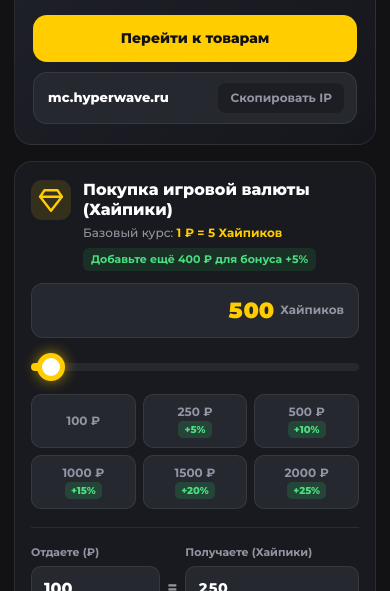
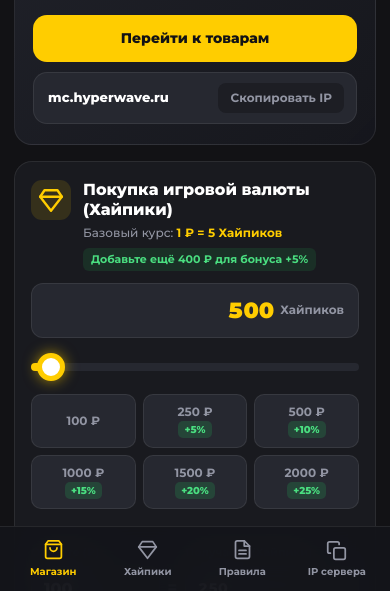
Before and after one commit to crys1s-tmp/hyper-wave, a plain HTML site: page index.html in a window 390 px wide. Shown: the part 253-844 px from the top of the page. Drawn offline with Linux system fonts and the light colour scheme; a script that the page names is missing.

Commit message:
Update index.html

```diff
--- a/index.html
+++ b/index.html
@@ -315,6 +315,38 @@
         <div class="cat-splash-title" id="cat-splash-title">Все товары</div>
     </div>
 </div>
-
+<nav class="mobile-tabbar" aria-label="Мобильная навигация">
+    <a href="#shop" class="tabbar-item active" data-tab="shop">
+        <svg viewBox="0 0 24 24" fill="none" stroke="currentColor" stroke-width="2" stroke-linecap="round" stroke-linejoin="round">
+            <path d="M6 2L3 6v14a2 2 0 0 0 2 2h14a2 2 0 0 0 2-2V6l-3-4z"></path>
+            <line x1="3" y1="6" x2="21" y2="6"></line>
+            <path d="M16 10a4 4 0 0 1-8 0"></path>
+        </svg>
+        <span>Магазин</span>
+    </a>
+    <a href="#currency" class="tabbar-item" data-tab="currency">
+        <svg viewBox="0 0 24 24" fill="none" stroke="currentColor" stroke-width="2" stroke-linecap="round" stroke-linejoin="round">
+            <polygon points="6 3 18 3 22 9 12 22 2 9 6 3"></polygon>
+            <line x1="2" y1="9" x2="22" y2="9"></line>
+        </svg>
+        <span>Хайпики</span>
+    </a>
+    <a href="rules.html" class="tabbar-item">
+        <svg viewBox="0 0 24 24" fill="none" stroke="currentColor" stroke-width="2" stroke-linecap="round" stroke-linejoin="round">
+            <path d="M14 2H6a2 2 0 0 0-2 2v16a2 2 0 0 0 2 2h12a2 2 0 0 0 2-2V8z"></path>
+            <polyline points="14 2 14 8 20 8"></polyline>
+            <line x1="16" y1="13" x2="8" y2="13"></line>
+            <line x1="16" y1="17" x2="8" y2="17"></line>
+        </svg>
+        <span>Правила</span>
+    </a>
+    <button type="button" class="tabbar-item" onclick="copyIP()">
+        <svg viewBox="0 0 24 24" fill="none" stroke="currentColor" stroke-width="2" stroke-linecap="round" stroke-linejoin="round">
+            <rect x="9" y="9" width="13" height="13" rx="2" ry="2"></rect>
+            <path d="M5 15H4a2 2 0 0 1-2-2V4a2 2 0 0 1 2-2h9a2 2 0 0 1 2 2v1"></path>
+        </svg>
+        <span>IP сервера</span>
+    </button>
+</nav>
 </body>
 </html>
```
